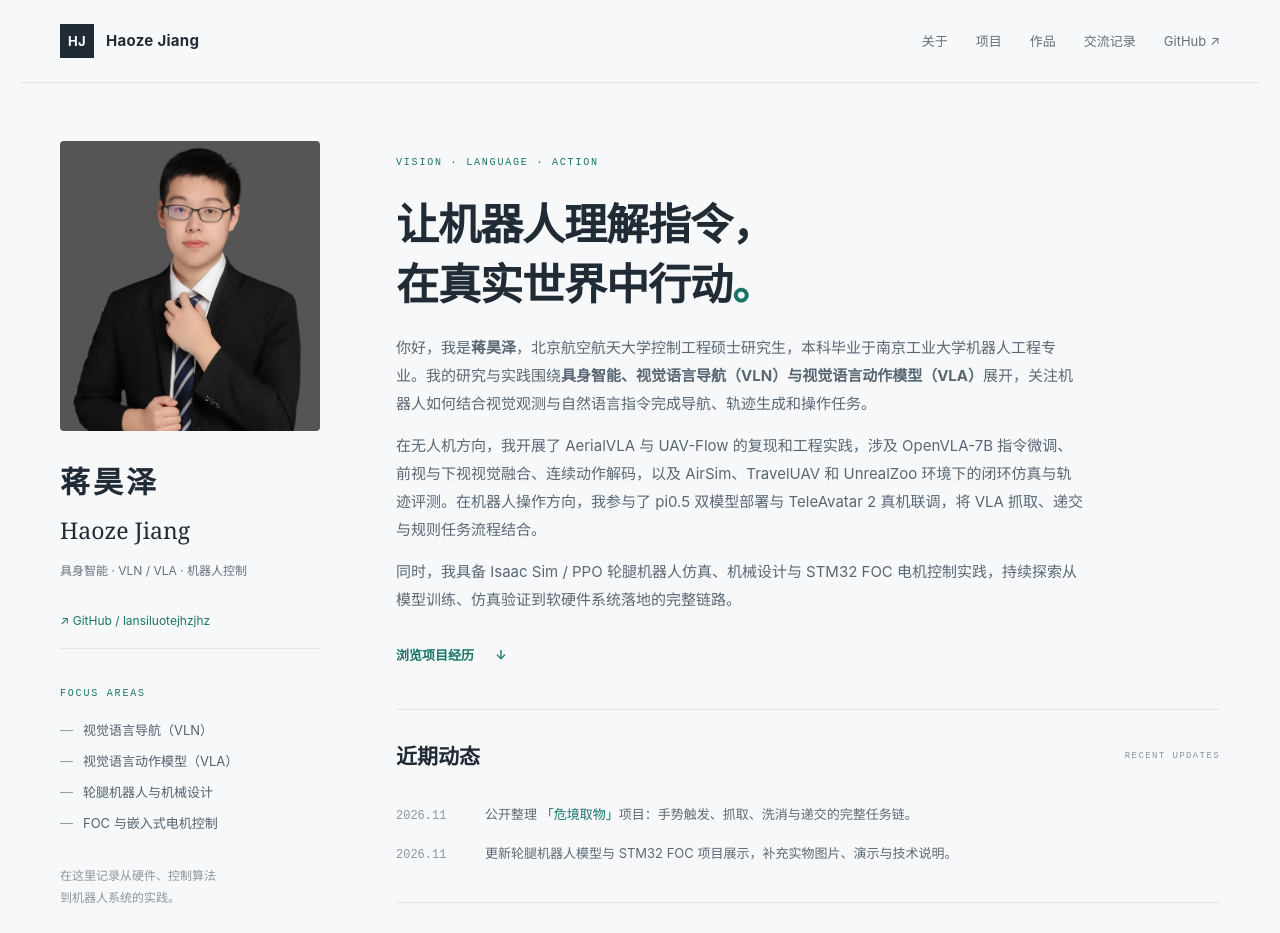
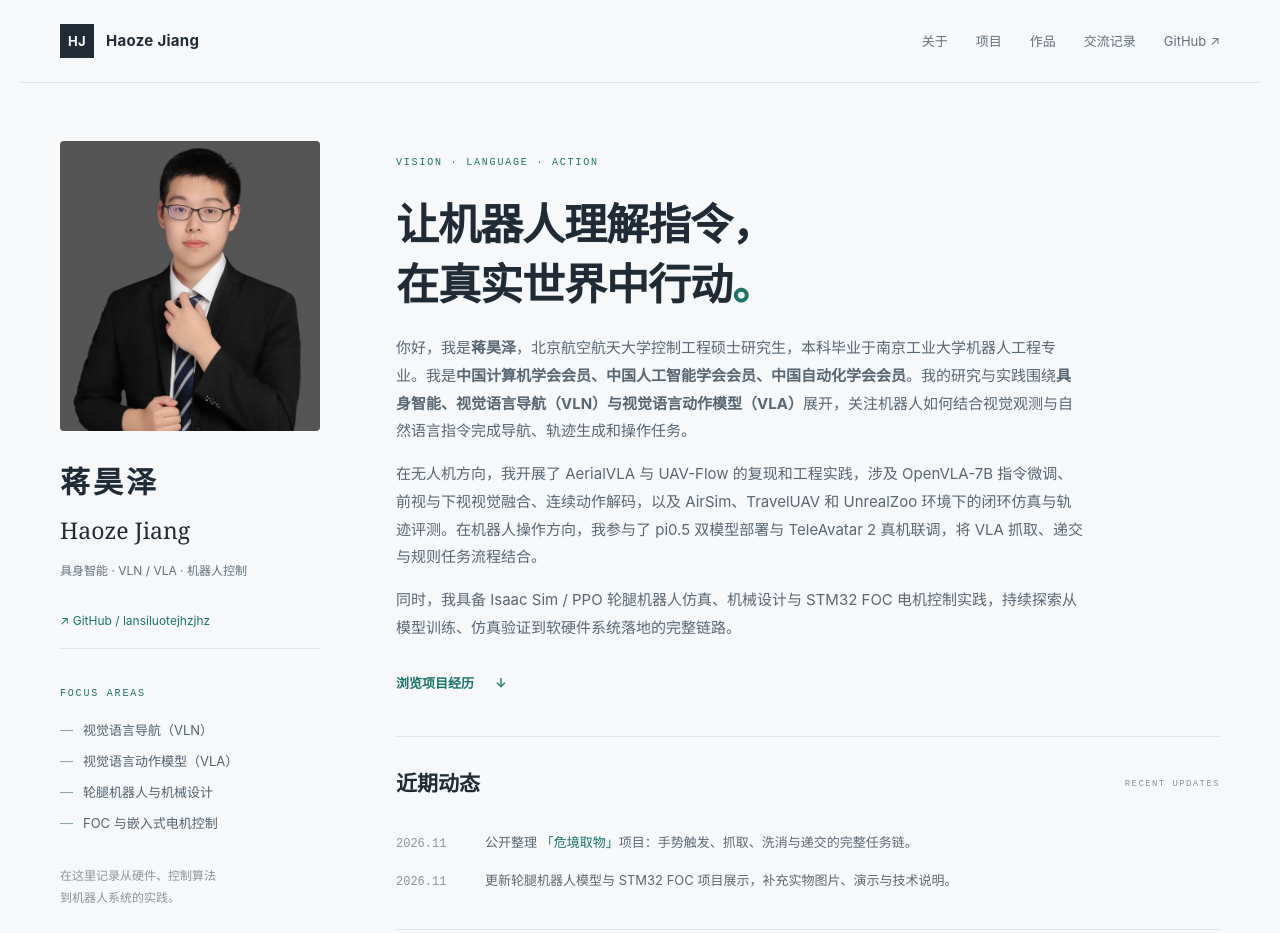
Before and after one commit to lansiluotejhzjhz/lansiluotejhzjhz.github.io, a plain HTML site: page index.html in a window 1280 px wide. Shown: the top 933 px of the page. Drawn offline with Linux system fonts and the light colour scheme.

Commit message:
Add professional society memberships to introduction

```diff
--- a/index.html
+++ b/index.html
@@ -19,7 +19,7 @@
 <p class="profile-note">在这里记录从硬件、控制算法<br>到机器人系统的实践。</p>
 </aside>
 <main id="main">
-<section id="about" class="intro"><span class="eyebrow">VISION · LANGUAGE · ACTION</span><h2>让机器人理解指令，<br>在真实世界中行动<span class="dot">。</span></h2><p>你好，我是<strong>蒋昊泽</strong>，北京航空航天大学控制工程硕士研究生，本科毕业于南京工业大学机器人工程专业。我的研究与实践围绕<strong>具身智能、视觉语言导航（VLN）与视觉语言动作模型（VLA）</strong>展开，关注机器人如何结合视觉观测与自然语言指令完成导航、轨迹生成和操作任务。</p><p>在无人机方向，我开展了 AerialVLA 与 UAV-Flow 的复现和工程实践，涉及 OpenVLA-7B 指令微调、前视与下视视觉融合、连续动作解码，以及 AirSim、TravelUAV 和 UnrealZoo 环境下的闭环仿真与轨迹评测。在机器人操作方向，我参与了 pi0.5 双模型部署与 TeleAvatar 2 真机联调，将 VLA 抓取、递交与规则任务流程结合。</p><p>同时，我具备 Isaac Sim / PPO 轮腿机器人仿真、机械设计与 STM32 FOC 电机控制实践，持续探索从模型训练、仿真验证到软硬件系统落地的完整链路。</p><a class="text-link" href="#resume-projects">浏览项目经历 <span>↓</span></a></section>
+<section id="about" class="intro"><span class="eyebrow">VISION · LANGUAGE · ACTION</span><h2>让机器人理解指令，<br>在真实世界中行动<span class="dot">。</span></h2><p>你好，我是<strong>蒋昊泽</strong>，北京航空航天大学控制工程硕士研究生，本科毕业于南京工业大学机器人工程专业。我是<strong>中国计算机学会会员、中国人工智能学会会员、中国自动化学会会员</strong>。我的研究与实践围绕<strong>具身智能、视觉语言导航（VLN）与视觉语言动作模型（VLA）</strong>展开，关注机器人如何结合视觉观测与自然语言指令完成导航、轨迹生成和操作任务。</p><p>在无人机方向，我开展了 AerialVLA 与 UAV-Flow 的复现和工程实践，涉及 OpenVLA-7B 指令微调、前视与下视视觉融合、连续动作解码，以及 AirSim、TravelUAV 和 UnrealZoo 环境下的闭环仿真与轨迹评测。在机器人操作方向，我参与了 pi0.5 双模型部署与 TeleAvatar 2 真机联调，将 VLA 抓取、递交与规则任务流程结合。</p><p>同时，我具备 Isaac Sim / PPO 轮腿机器人仿真、机械设计与 STM32 FOC 电机控制实践，持续探索从模型训练、仿真验证到软硬件系统落地的完整链路。</p><a class="text-link" href="#resume-projects">浏览项目经历 <span>↓</span></a></section>
 <section class="news"><h2 class="section-title">近期动态 <span>RECENT UPDATES</span></h2><div class="news-row"><time>2026.11</time><p>公开整理 <a href="https://github.com/lansiluotejhzjhz/lingyu-teleavatar-2">「危境取物」</a>项目：手势触发、抓取、洗消与递交的完整任务链。</p></div><div class="news-row"><time>2026.11</time><p>更新轮腿机器人模型与 STM32 FOC 项目展示，补充实物图片、演示与技术说明。</p></div></section>
 <section id="projects"><h2 class="section-title">精选项目 <span>SELECTED PROJECTS / 03</span></h2>
 <article class="project"><div class="project-media"><img src="assets/teleavatar.jpg" width="800" height="450" alt="危境取物项目演示封面"></div><div class="project-body"><span class="project-index">01 / EMBODIED INTELLIGENCE</span><h3>危境取物 · TeleAvatar 2</h3><p>一个 OK 手势触发任务，机器人完成模拟危险品抓取、洗消停留与递交。两个微调的 pi0.5 模型负责抓取和递交，规则程序协调移动、对位与状态判断。</p><div class="tags"><span>pi0.5 / VLA</span><span>ROS 2</span><span>PyTorch XPU</span><span>Intel B70</span></div><p class="project-note">怀客松 2026 · 具身智能赛道 · 团队 AAAAA</p><a class="text-link" href="https://github.com/lansiluotejhzjhz/lingyu-teleavatar-2">代码与演示 ↗</a></div></article>
```
